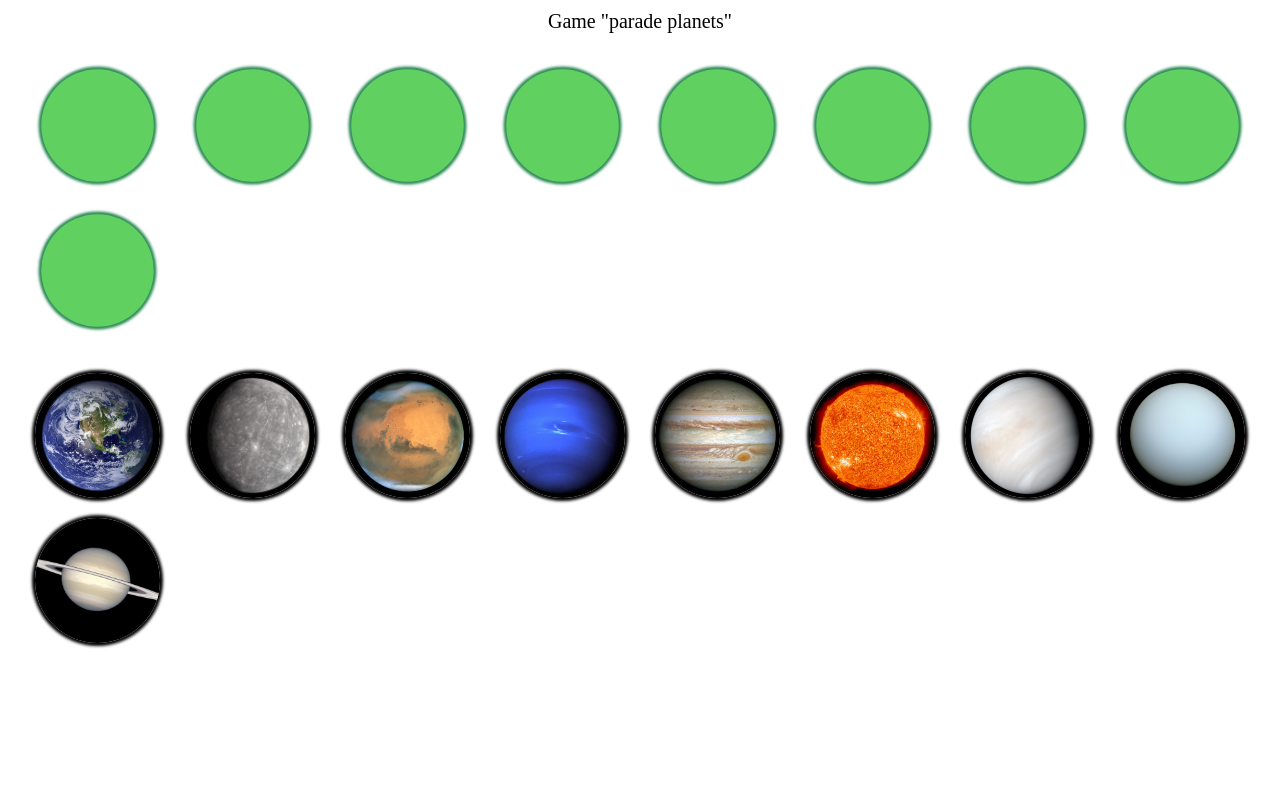
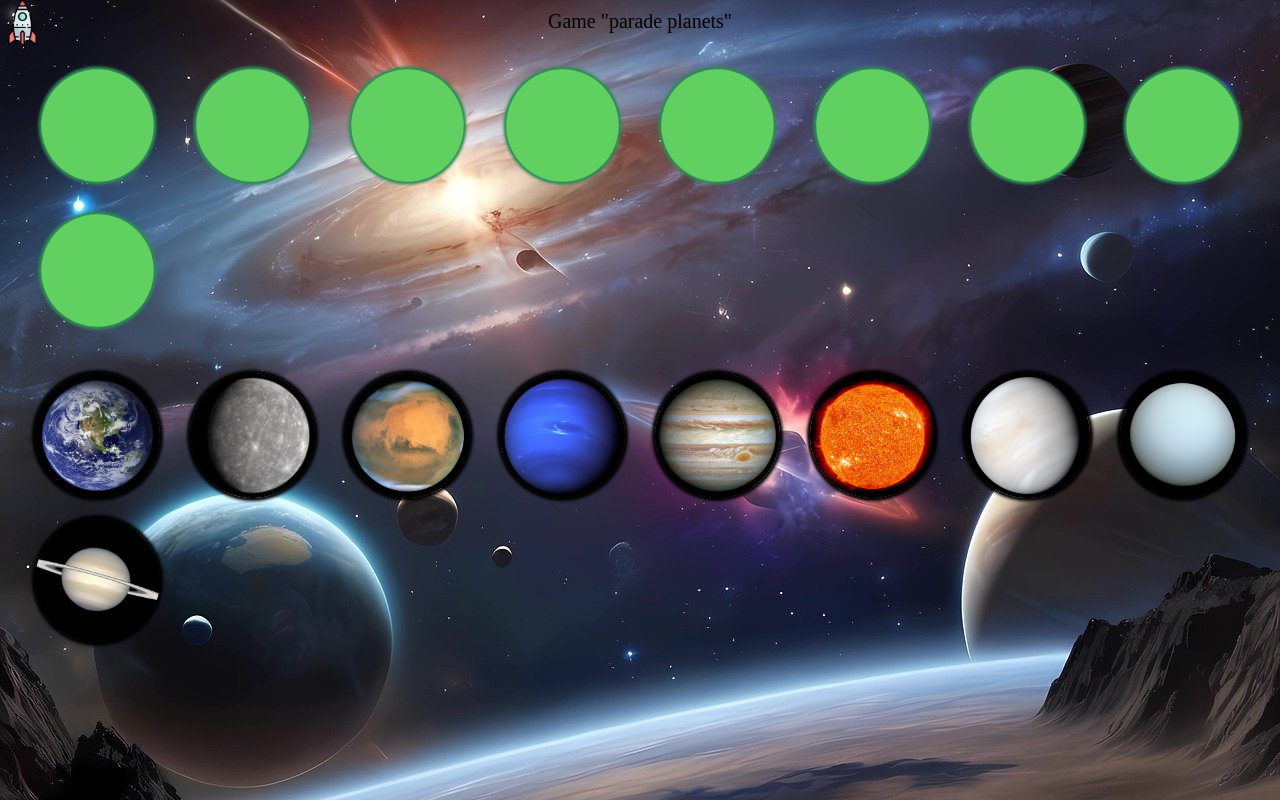
Before and after one commit to IHerelis/parade_planets_react_vt-app, a React (Vite) app: page / in a window 1280 px wide. Built offline with nearby package versions, Linux system fonts and the light colour scheme.

Commit message:
add rocketHero personage

```diff
--- a/src/components/parade-planets/GamePlanets.css
+++ b/src/components/parade-planets/GamePlanets.css
@@ -1,7 +1,24 @@
+.game-planets__space {
+  width: 100%;
+  min-height: 100vh;
+  background: url("../../assets/planets-ai-generated-8737383_1280.jpg") center/cover no-repeat;
+  position: relative;
+}
+
+.obj-Hero {
+  display: inline-block;
+  width: 45px;
+  height: 45px;
+  background: url("../../assets/free-icon-rocket-ship-2949146.png") center/cover no-repeat;
+  position: absolute;
+  z-index: 5;
+}
+
 .game-planets__wrap {
   max-width: 1400px;
   margin-inline: auto;
   padding-inline: 20px;
+  position: relative;
 }
 
 .game-planets__wrap h1 {
--- a/src/components/parade-planets/GamePlanets.jsx
+++ b/src/components/parade-planets/GamePlanets.jsx
@@ -1,4 +1,4 @@
-import React, { useState } from 'react';
+import React, { useRef, useState } from 'react';
 import './GamePlanets.css';
 import {shuffle} from './shuffleFunction.js';
 import {arrayFieldParade} from './variables.js';
@@ -16,6 +16,19 @@ const GamePlanets = () => {
   // console.log('shuffledArray', shuffledArray);
   // console.log('planetsParadeList', planetsParadeList);
 
+  const rocketHero = useRef();
+
+  const rocketHeroControl = (e) => {
+    if (e.pageX < 45) {
+      rocketHero.current.setAttribute('style', `top: ${e.pageY-45}px; left: 0px;`);
+    } else if (e.pageY < 45) {
+        rocketHero.current.setAttribute('style', `top: 0px; left: ${e.pageX-45}px;`);
+      } else {
+          rocketHero.current.setAttribute('style', `top: ${e.pageY-45}px; left: ${e.pageX-45}px;`);
+        }
+    // console.log("e.pageX", e.pageX);
+    // console.log("e.pageY", e.pageY);
+  }
 
   const checkAvailabilityItem = (list, elementName) => {
     const itemHere = list.find(item => item.name === elementName);
@@ -108,6 +121,8 @@ const GamePlanets = () => {
 
 
   return (
+    <div className='game-planets__space' onMouseMove={(e) => rocketHeroControl(e)}>
+      <div className="obj-Hero" ref={rocketHero}></div>
       <div className='game-planets__wrap'>
         <h1>Game "parade planets"</h1>
         <div className='game-parade__board'>
@@ -147,6 +162,7 @@ const GamePlanets = () => {
           })}
         </div>
       </div>
+    </div>
   );
 }
 
```
Also changed, not shown: src/assets/free-icon-rocket-ship-2949146.png (added), src/assets/planets-ai-generated-8737383_1280.jpg (added). Lines whose indentation alone changed are shown as unchanged.
